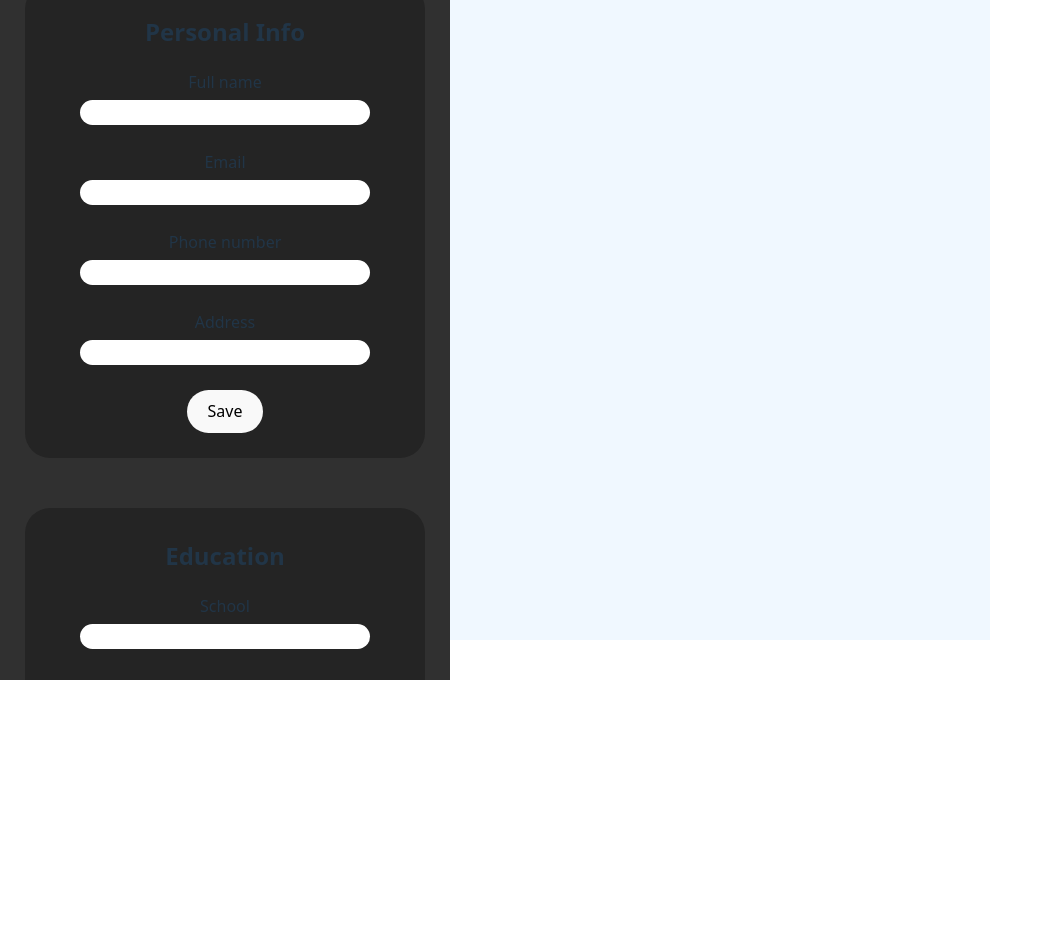
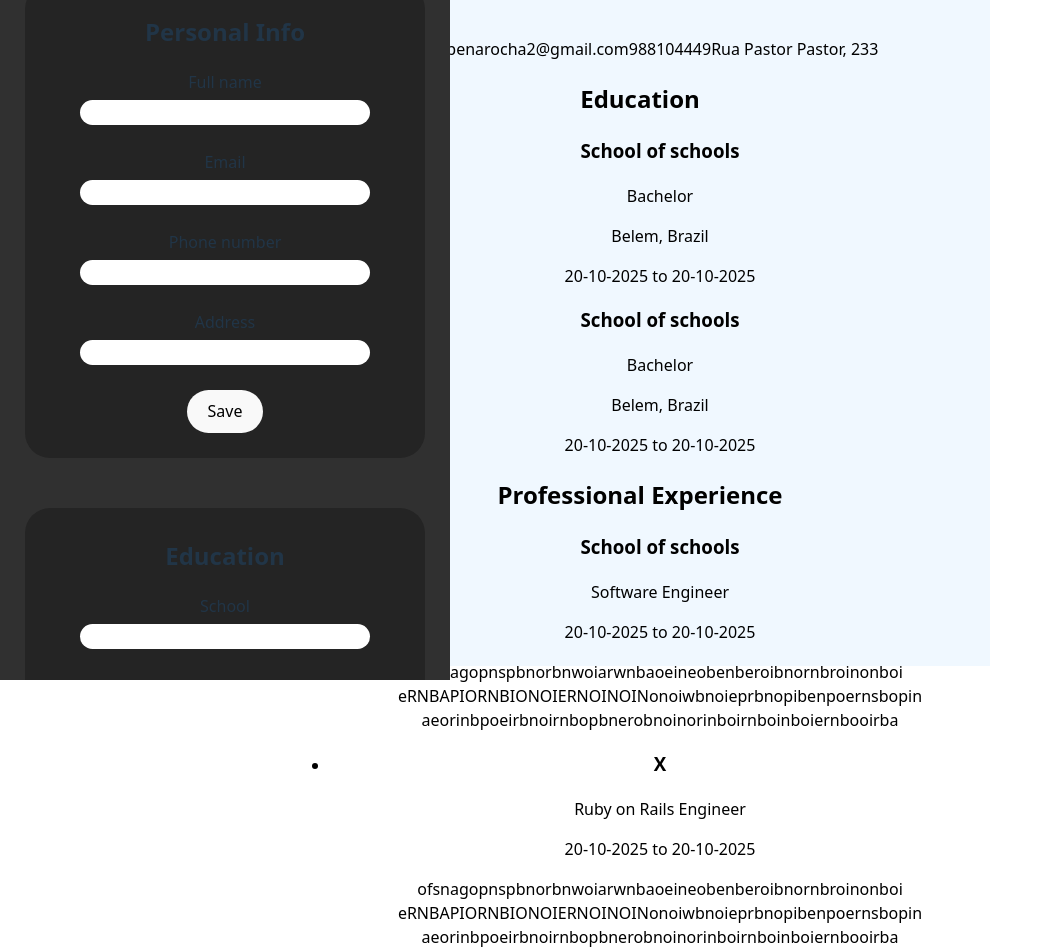
Before and after one commit to Bre323/CV-Generator, a React (Vite) app: page / in a window 1280 px wide. Shown: the part 120-1069 px from the top of the page, without its empty margins (0-1053 px from the left). Before the commit the page ends 800 px from the top, so only its background shows below. Built offline with nearby package versions, Linux system fonts and the light colour scheme.

Commit message:
Define preview initial structure sketch

```diff
--- a/src/components/preview.jsx
+++ b/src/components/preview.jsx
@@ -3,7 +3,62 @@ import '../styles/preview.css';
 function Preview() {
   return (
     <main>
-      <div className='curriculum'></div>
+      <div className='curriculum' style={{color: 'black'}}>
+        <div className='personal-info'>
+          <h1>Breno Pena Rocha</h1>
+          <div className="info">
+            <span>brenopenarocha2@gmail.com</span>
+            <span>988104449</span>
+            <span>Rua Pastor Pastor, 233</span>
+          </div>
+        </div>
+
+        <div className="education-info">
+          <h2>Education</h2>
+          <ul>
+            <li>
+              <h3>School of schools</h3>
+              <p>Bachelor</p>
+              <p>Belem, Brazil</p>
+              <p>20-10-2025 to 20-10-2025</p>
+            </li>
+
+            <li>
+              <h3>School of schools</h3>
+              <p>Bachelor</p>
+              <p>Belem, Brazil</p>
+              <p>20-10-2025 to 20-10-2025</p>
+            </li>
+          </ul>
+        </div>
+
+        <div className="experience-info">
+          <h2>Professional Experience</h2>
+          <ul>
+            <li>
+              <h3>School of schools</h3>
+              <p>Software Engineer</p>
+              <p>20-10-2025 to 20-10-2025</p>
+              <p>
+                ofsnagopnspbnorbnwoiarwnbaoeineobenberoibnornbroinonboi
+                eRNBAPIORNBIONOIERNOINOINonoiwbnoieprbnopibenpoernsbopin
+                aeorinbpoeirbnoirnbopbnerobnoinorinboirnboinboiernbooirba
+              </p>
+            </li>
+
+            <li>
+              <h3>X</h3>
+              <p>Ruby on Rails Engineer</p>
+              <p>20-10-2025 to 20-10-2025</p>
+              <p>
+                ofsnagopnspbnorbnwoiarwnbaoeineobenberoibnornbroinonboi
+                eRNBAPIORNBIONOIERNOINOINonoiwbnoieprbnopibenpoernsbopin
+                aeorinbpoeirbnoirnbopbnerobnoinorinboirnboinboiernbooirba
+              </p>
+            </li>
+          </ul>
+        </div>
+      </div>
     </main>
   )
 }
```
